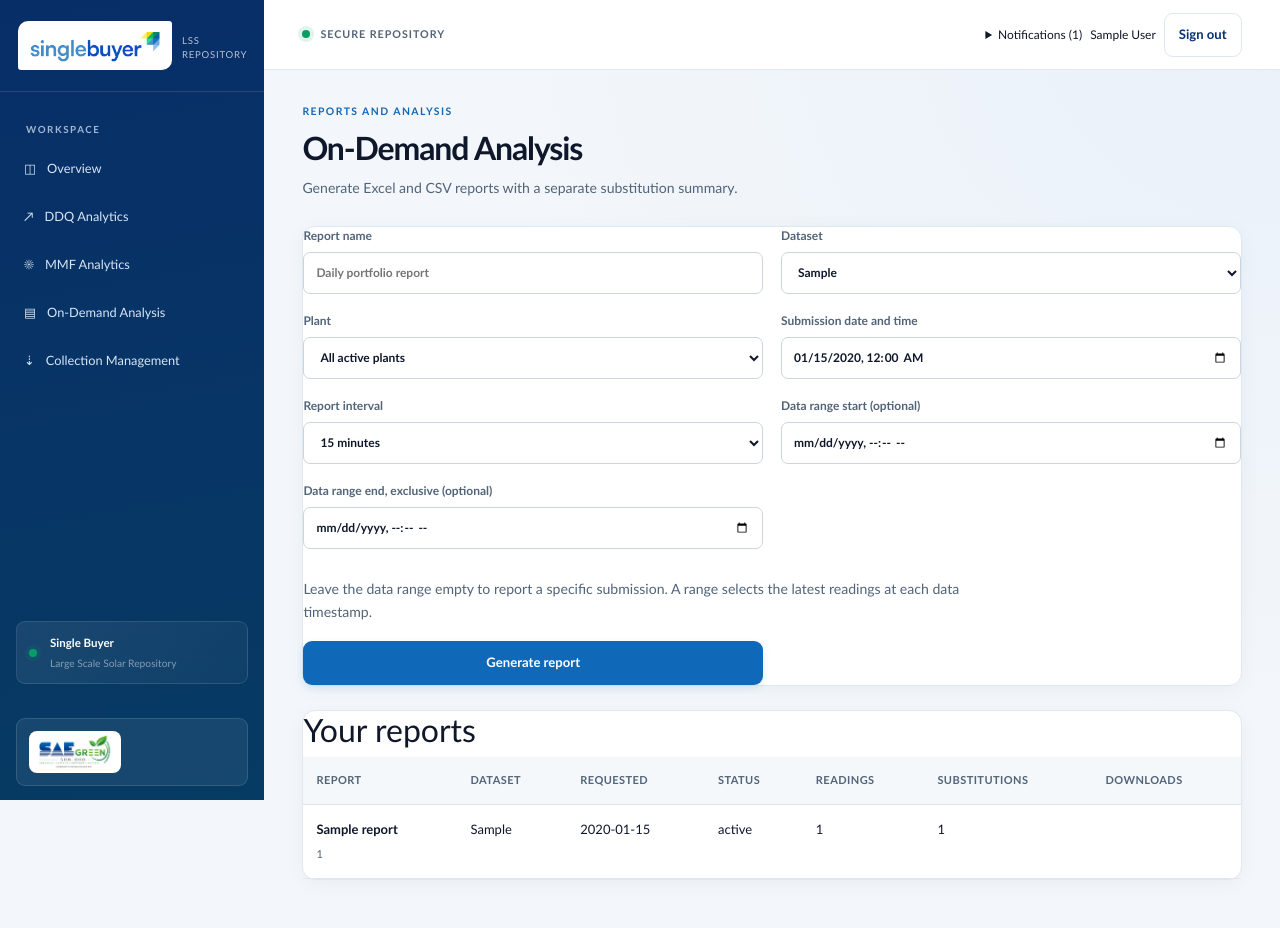
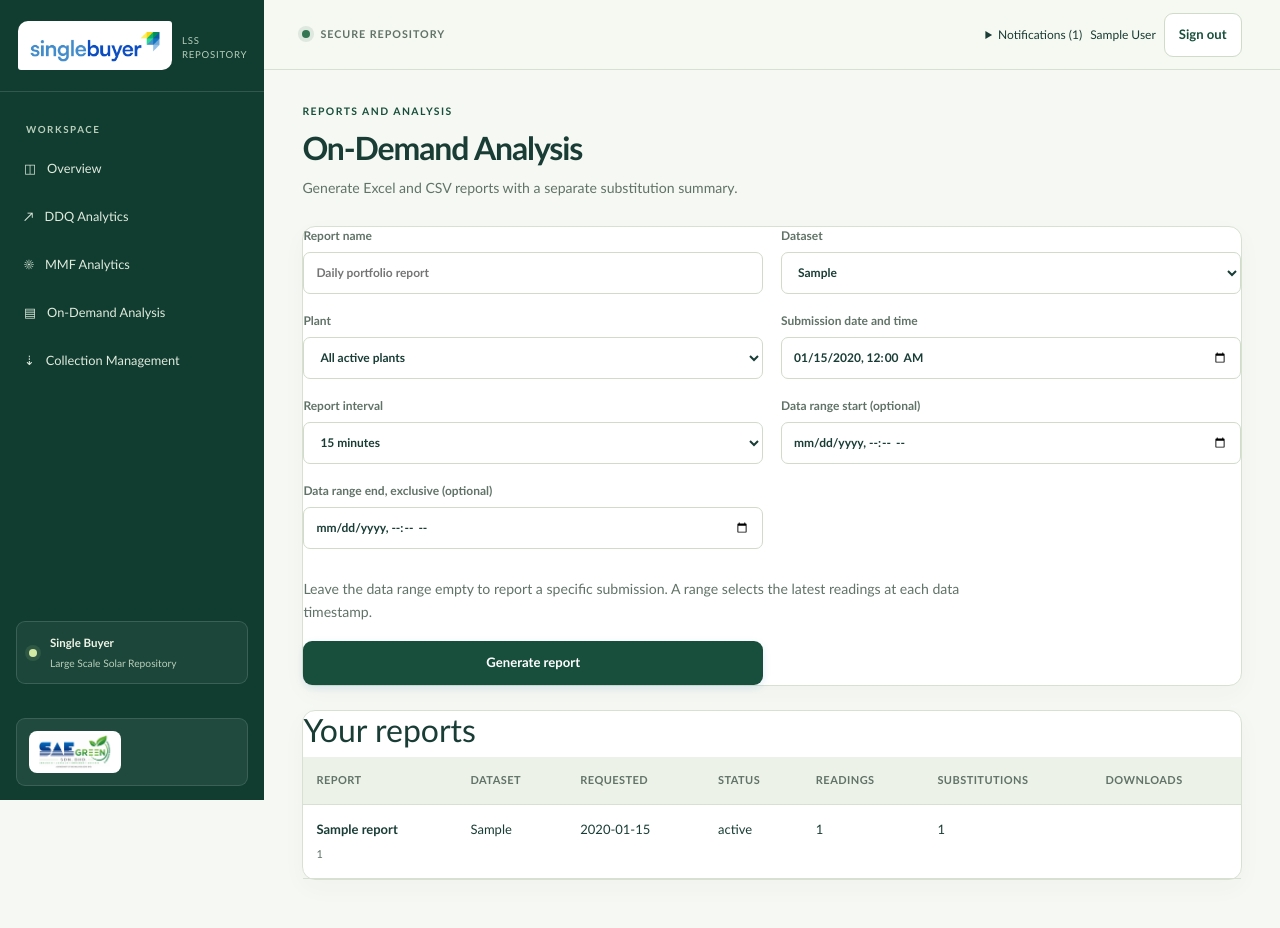
Before and after one commit to nanarinn/webgso_system, a Spring app: template src/main/resources/templates/reports.html in a window 1280 px wide. Run offline with Thymeleaf, Linux system fonts and the light colour scheme; the template is opened without the code that fills it: most values are stand-ins (such as "Sample title", 1, 10 or a date in 2020); data that the repository does not hold is empty; some of the project's set-up classes (security, data sources, template engines, error pages and the like) are left out, and stand-ins take their place; some libraries are stand-ins or nearby versions.

Commit message:
Match workspace colours to the green login theme

```diff
--- /dev/null
+++ b/src/main/resources/static/styles/workspace-theme.css
@@ -0,0 +1,58 @@
+/* Shared workspace palette, matching the login page. Keep status colours semantic. */
+:root {
+  --sb-yellow: #d3eaa5;
+  --sb-yellow-soft: #edf2e5;
+  --sb-green: #357654;
+  --sb-green-light: #97b876;
+  --sb-blue: #184f3c;
+  --sb-blue-light: #9cba70;
+  --sb-cyan: #385f4b;
+  --sb-navy: #103d30;
+  --sb-primary: #184f3c;
+  --sb-ink: #193d35;
+  --sb-muted: #617368;
+  --sb-border: #d8e0d2;
+  --sb-background: #f6f8f3;
+}
+
+body { background: var(--sb-background); }
+.app-shell, .app-main { background: var(--sb-background); }
+.app-sidebar { background: #103d30; color: #f0f5e8; }
+.app-topbar { background: #f6f8f3f5; }
+.sidebar-brand { border-bottom-color: #ffffff24; }
+.sidebar-brand small, .sidebar-status small { color: #b9cebb; }
+.nav-section-title { color: #b9cebb; }
+.nav-body { scrollbar-color: #759578 #103d30; }
+.nav-body .nav-link { color: #e0eadd; }
+.nav-body .nav-link:hover { color: #f0f5e8; background: #ffffff12; }
+.nav-body .nav-link.active,
+.nav-body .nav-link[aria-current="page"] {
+  color: #103d30;
+  background: #d3eaa5;
+}
+.sidebar-status { background: #ffffff0c; border-color: #ffffff24; }
+.sidebar-status .status-light { background: #d3eaa5; box-shadow: 0 0 0 4px #d3eaa51a; }
+.environment-badge span { background: #357654; box-shadow: 0 0 0 4px #3576541f; }
+.panel, .metric-card, .graph-panel, .notification-panel {
+  border-color: var(--sb-border);
+  box-shadow: 0 8px 24px #193d3508;
+}
+.primary-action { background: #184f3c; }
+.primary-action:hover { background: #103d30; box-shadow: 0 12px 24px #103d3026; }
+.secondary-action { color: #184f3c; border-color: #d0dbc9; }
+.secondary-action:hover { color: #103d30; border-color: #9cba70; background: #edf2e5; }
+.focus-panel { background: #103d30; color: #f0f5e8; }
+.focus-panel .section-label, .focus-panel a { color: #d3eaa5; }
+th, pre { background: #edf2e8; }
+tbody tr:hover { background: #f2f6ed; }
+.java-filters input, .java-filters select, .java-form input, .java-form select,
+.java-search input, .java-user-review input, .java-user-review select {
+  border-color: #d0dbc9;
+}
+.java-filters input:focus, .java-filters select:focus,
+.java-form input:focus, .java-form select:focus, .java-search input:focus {
+  border-color: #9cba70;
+  box-shadow: 0 0 0 3px #b5cf864d;
+}
+.chart-axis { stroke: #d0dbc9; }
+:focus-visible { outline-color: #9cba70; }
--- a/src/main/resources/templates/layout.html
+++ b/src/main/resources/templates/layout.html
@@ -13,6 +13,7 @@
     <link rel="stylesheet" href="/styles/app.css" />
     <link rel="stylesheet" href="/styles/interface.css" />
     <link rel="stylesheet" href="/styles/java.css" />
+    <link rel="stylesheet" href="/styles/workspace-theme.css?v=1" />
   </head>
   <body>
     <a class="skip-link" href="#main-content">Skip to content</a>
```
